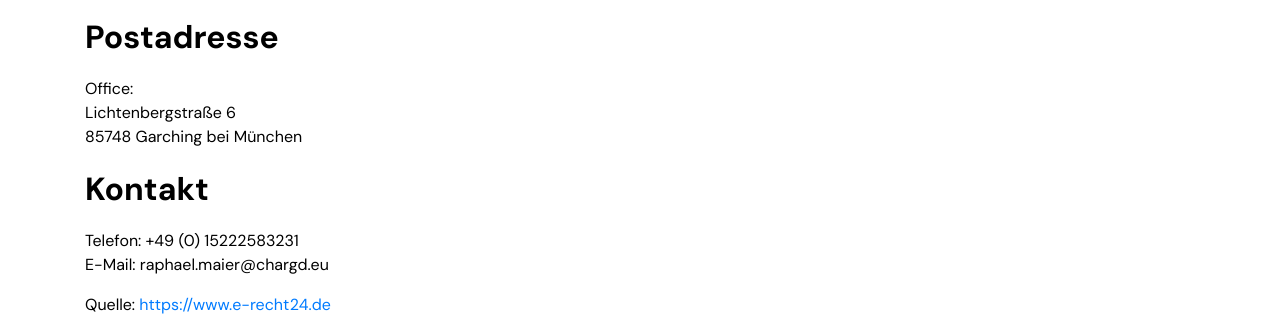
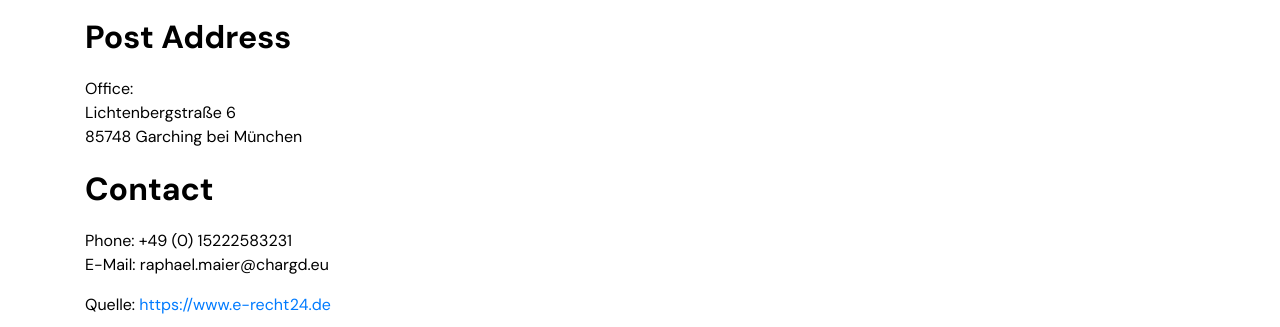
Before and after one commit to matteryanalytics/matteryanalytics.github.io, a website: page impressum.html in a window 1280 px wide. Shown: the part 299-626 px from the top of the page. Drawn offline with Linux system fonts and the light colour scheme.

Commit message:
all english

```diff
--- a/impressum.html
+++ b/impressum.html
@@ -88,12 +88,12 @@
 Connollystra&szlig;e 3/K13<br />
 80809 M&uuml;nchen</p>
 
-<h2>Postadresse</h2>
+<h2>Post Address</h2>
 <p>Office:<br />
 Lichtenbergstra&szlig;e 6<br />
 85748 Garching bei M&uuml;nchen</p>
-<h2>Kontakt</h2>
-<p>Telefon: +49 (0) 15222583231<br />
+<h2>Contact</h2>
+<p>Phone: +49 (0) 15222583231<br />
 E-Mail: raphael.maier@chargd.eu</p>
 
 <p>Quelle: <a href="https://www.e-recht24.de">https://www.e-recht24.de</a></p>
```
Also changed, not shown: privacy_policy.html (+2 -0 lines).
